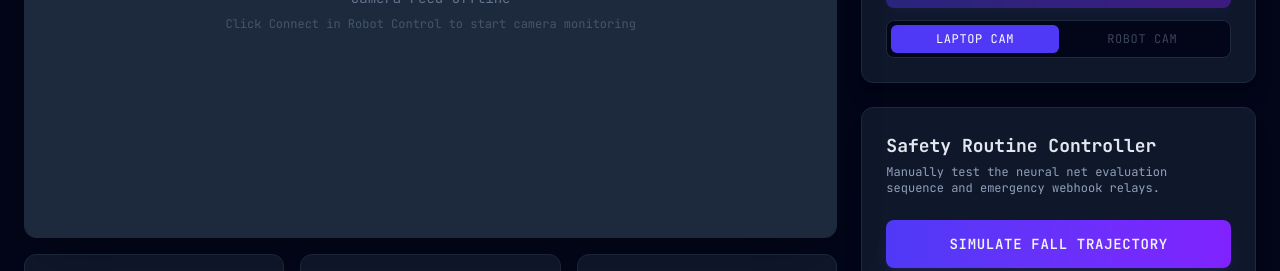
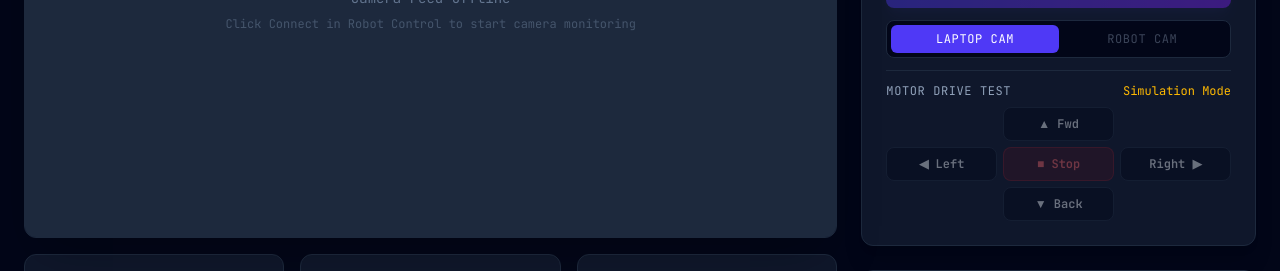
Before and after one commit to Joshua-Joseph-git/Sliplert, a Next.js app in the folder frontend/: page /dashboard in a window 1280 px wide. Shown: the part 306-577 px from the top of the page. Built offline with nearby package versions, Linux system fonts and the light colour scheme; no server answers; a web font is replaced by a local one.

Commit message:
Add Motor Drive Test pad to Dashboard for testing robot car wheels

```diff
--- a/frontend/app/dashboard/page.tsx
+++ b/frontend/app/dashboard/page.tsx
@@ -225,6 +225,21 @@ export default function CameraDashboard() {
     setRobotBusy(false);
   };
 
+  const sendRobotCommand = async (action: 'forward' | 'backward' | 'left' | 'right' | 'stop') => {
+    if (!robot) return;
+    try {
+      const response = await fetch(`${backendUrl}/robot/control`, {
+        method: 'POST',
+        headers: { 'Content-Type': 'application/json' },
+        body: JSON.stringify({ action, speed: 55 }),
+      });
+      const data = await response.json();
+      addLog(`Motor test: ${action.toUpperCase()} (${data.status || 'sent'}).`);
+    } catch {
+      addLog(`Failed to send ${action} command to robot.`);
+    }
+  };
+
   const startFallDetection = (isStopped: () => boolean) => {
     if (!videoRef.current) return;
 
@@ -443,7 +458,7 @@ export default function CameraDashboard() {
               {robot?.autonomous ? 'Stop Following' : 'Start Following'}
             </button>
 
-            <div className="flex bg-slate-950 border border-slate-800 rounded-lg p-1 text-xs">
+            <div className="flex bg-slate-950 border border-slate-800 rounded-lg p-1 text-xs mb-3">
               {(['laptop', 'robot'] as const).map((source) => (
                 <button
                   key={source}
@@ -456,6 +471,56 @@ export default function CameraDashboard() {
                   {source === 'laptop' ? 'Laptop Cam' : 'Robot Cam'}
                 </button>
               ))}
+            </div>
+
+            <div className="border-t border-slate-800 pt-3">
+              <div className="flex items-center justify-between text-xs text-slate-400 mb-2">
+                <span className="uppercase tracking-wider">Motor Drive Test</span>
+                <span className={robot?.gpio_available ? 'text-emerald-400' : 'text-amber-400'}>
+                  {robot?.gpio_available ? 'GPIO Motors Ready' : 'Simulation Mode'}
+                </span>
+              </div>
+              <div className="grid grid-cols-3 gap-1.5 text-xs">
+                <div />
+                <button
+                  onClick={() => sendRobotCommand('forward')}
+                  disabled={!robot}
+                  className="py-2 bg-slate-950 hover:bg-indigo-600 border border-slate-800 rounded-lg font-semibold transition disabled:opacity-40"
+                >
+                  ▲ Fwd
+                </button>
+                <div />
+                <button
+                  onClick={() => sendRobotCommand('left')}
+                  disabled={!robot}
+                  className="py-2 bg-slate-950 hover:bg-indigo-600 border border-slate-800 rounded-lg font-semibold transition disabled:opacity-40"
+                >
+                  ◀ Left
+                </button>
+                <button
+                  onClick={() => sendRobotCommand('stop')}
+                  disabled={!robot}
+                  className="py-2 bg-red-600/20 hover:bg-red-600 text-red-400 hover:text-white border border-red-500/30 rounded-lg font-semibold transition disabled:opacity-40"
+                >
+                  ■ Stop
+                </button>
+                <button
+                  onClick={() => sendRobotCommand('right')}
+                  disabled={!robot}
+                  className="py-2 bg-slate-950 hover:bg-indigo-600 border border-slate-800 rounded-lg font-semibold transition disabled:opacity-40"
+                >
+                  Right ▶
+                </button>
+                <div />
+                <button
+                  onClick={() => sendRobotCommand('backward')}
+                  disabled={!robot}
+                  className="py-2 bg-slate-950 hover:bg-indigo-600 border border-slate-800 rounded-lg font-semibold transition disabled:opacity-40"
+                >
+                  ▼ Back
+                </button>
+                <div />
+              </div>
             </div>
           </div>
 
```
